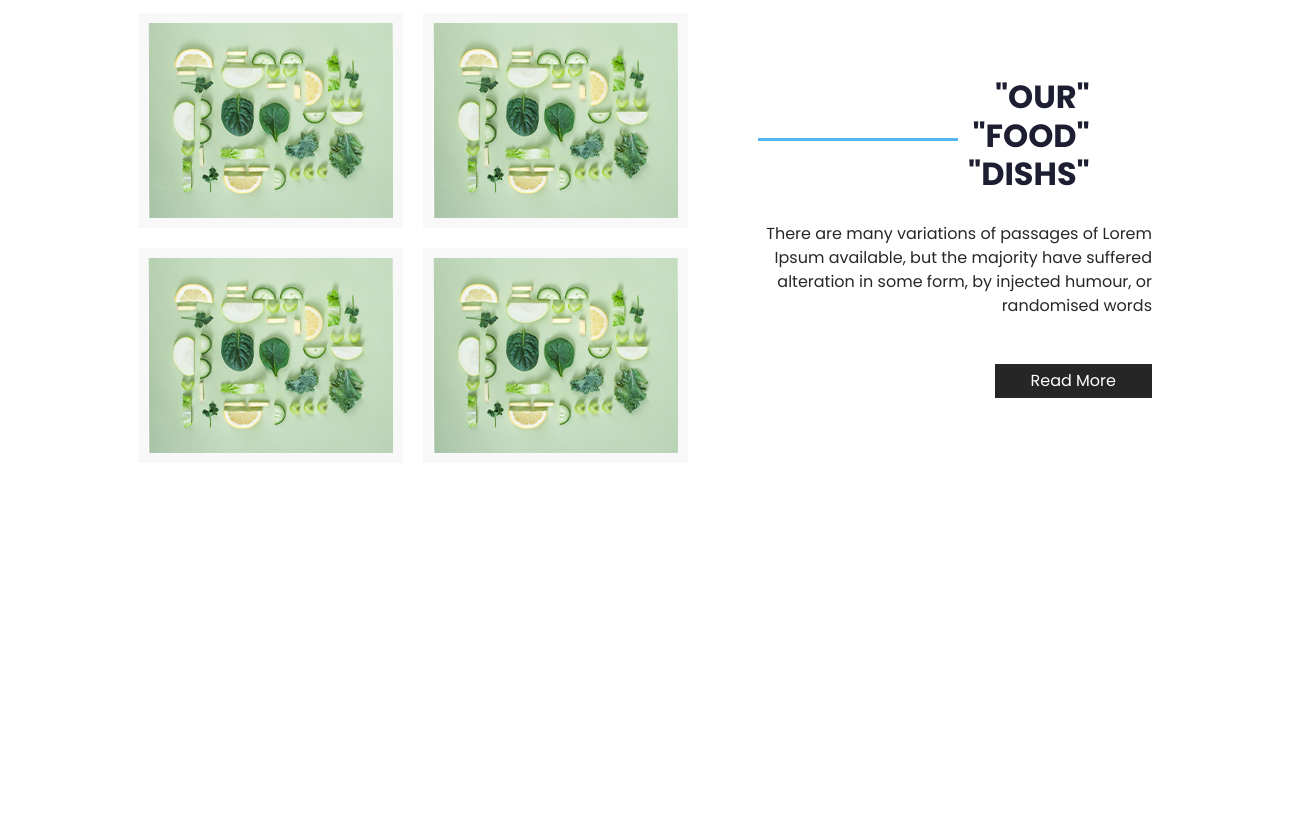
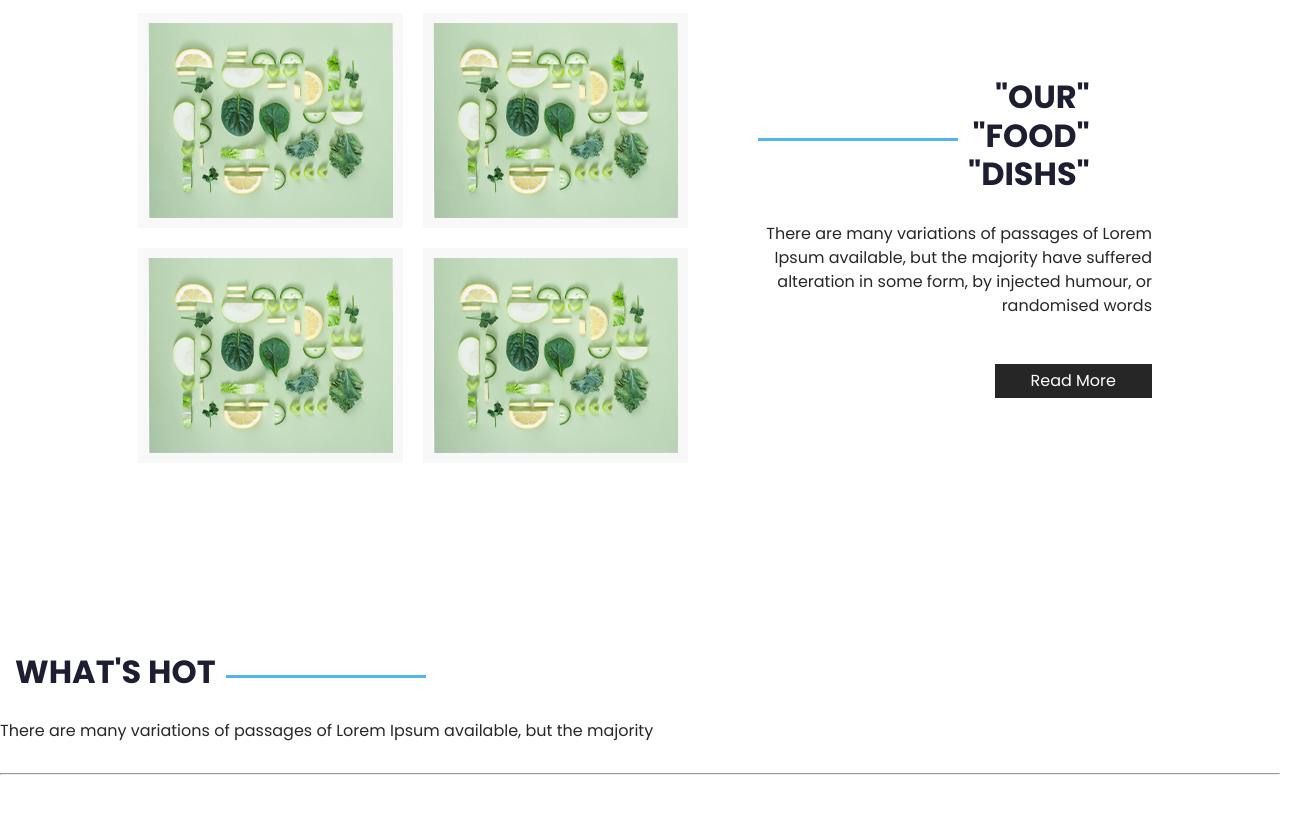
Before and after one commit to asma-gaini/goid-resturant, a plain HTML site: page index.html in a window 1280 px wide. Shown: the part 1349-2162 px from the top of the page, 1310 px wide, since content can reach past the window. Before the commit the page ends 1912 px from the top, so only its background shows below. Drawn offline with Linux system fonts and the light colour scheme.

Commit message:
creat heading of whats hot section

```diff
--- a/index.html
+++ b/index.html
@@ -137,7 +137,16 @@
                 </div>
             </div>
 
-            <div class="whats-hot_section"></div>
+            <div class="whats-hot_section">
+                <div class="whats-hot_section-heading">
+                    <h2>What's Hot</h2>
+                    <hr>
+                </div>
+                <p>
+                    There are many variations of passages of Lorem Ipsum available, but the majority
+                </p>
+                <hr>
+            </div>
         </section>
 
         <footer>
--- a/style.css
+++ b/style.css
@@ -293,3 +293,46 @@ a{
     margin-top: 30px;
     text-decoration: none;
 }
+
+.whats-hot_section{
+    padding: 90px 0;
+}
+.whats-hot_section hr{
+    margin-top: 30px;
+    margin-bottom: 30px;
+}
+.whats-hot_section-heading{
+    display: flex;
+    align-items: center;
+    width: 100%;
+    padding-right: 15px;
+    padding-left: 15px;
+    margin-right: auto;
+    margin-left: auto;
+}
+.whats-hot_section-heading h2{
+    font-weight: bold;
+    color: var(--h2);
+    text-transform: uppercase;
+    font-size: 2rem;
+    margin-bottom: 0.5rem;
+    line-height: 1.2;
+}
+.whats-hot_section-heading hr{
+    margin: 0 10px;
+    border: none;
+    width: 200px;
+    max-width: 200px;
+    height: 3px;
+    background-color: var(--btn-blue);
+}
+.whats-hot_section p{
+    margin-top: 20px;
+    color: var(--p);
+    margin-bottom: 1rem;
+    font-size: 1rem;
+    font-weight: 400;
+    line-height: 1.5;
+    text-align: left;
+    margin-right: 35px;
+}
```
